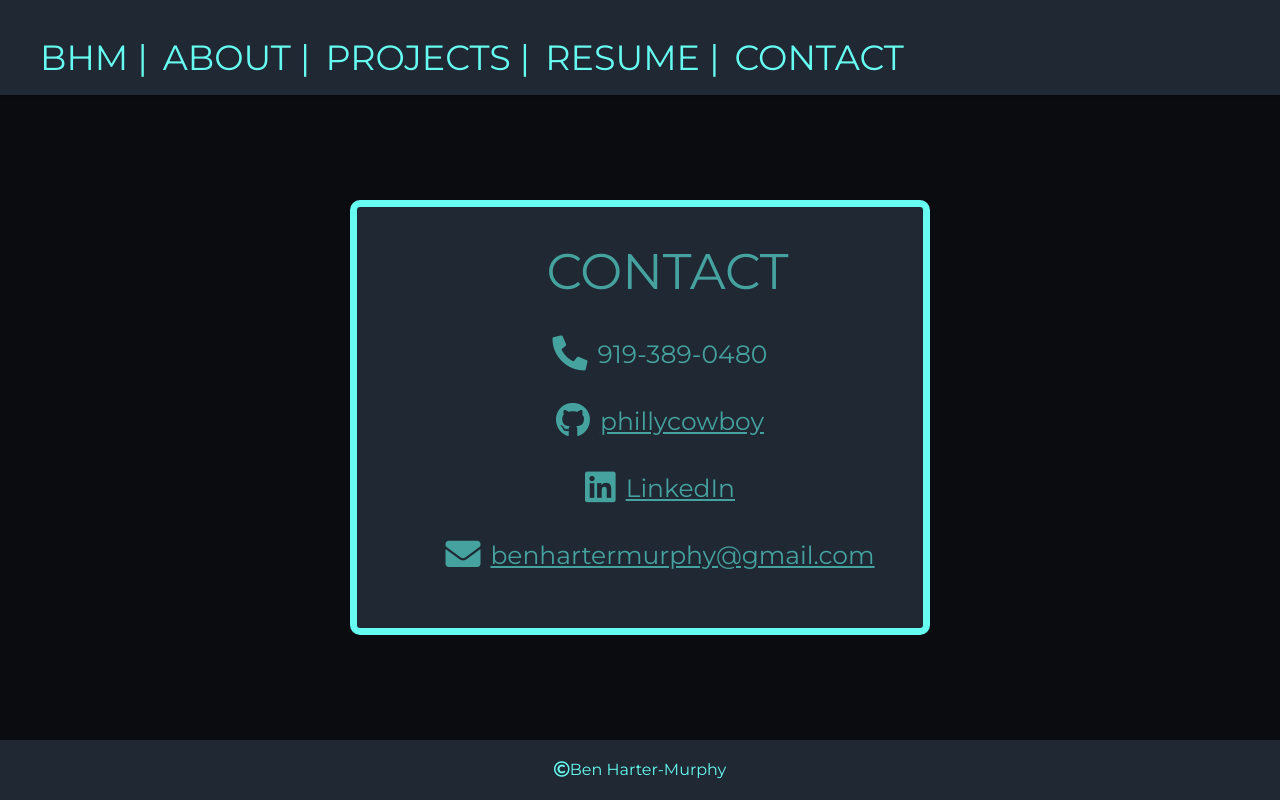
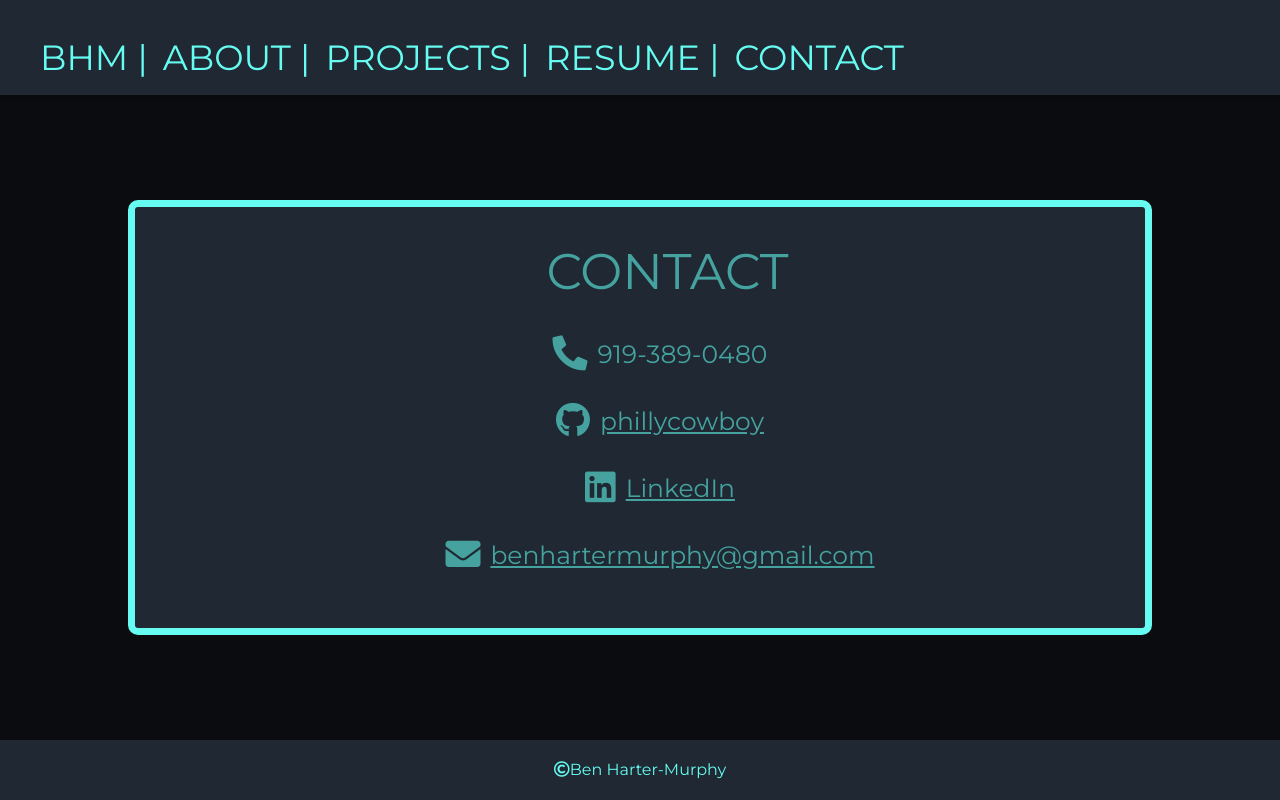
Before and after one commit to phillycowboy/benhartermurphy, a React (Create React App) app: page /contact in a window 1280 px wide. Built offline with nearby package versions, Linux system fonts and the light colour scheme; a web font is replaced by a local one.

Commit message:
contact page

```diff
--- a/src/App.css
+++ b/src/App.css
@@ -153,10 +153,6 @@ body {
 	padding-top: 150px;
 	padding-right: 20px;
 }
-/* #projects-front button,
-#projects-back button {
-	font-size: 25px;
-} */
 
 #resume-div {
 	padding-top: 200px;
@@ -164,8 +160,11 @@ body {
 }
 #contact-div {
 	padding-top: 200px;
-	padding-left: 350px;
-	padding-right: 350px;
+	padding-left: 10%;
+	padding-right: 10%;
+	max-width: 100%;
+	min-width: 75px;
+	height: auto;
 	color: #66fcf1;
 	/* font-size: 25px; */
 }
```
